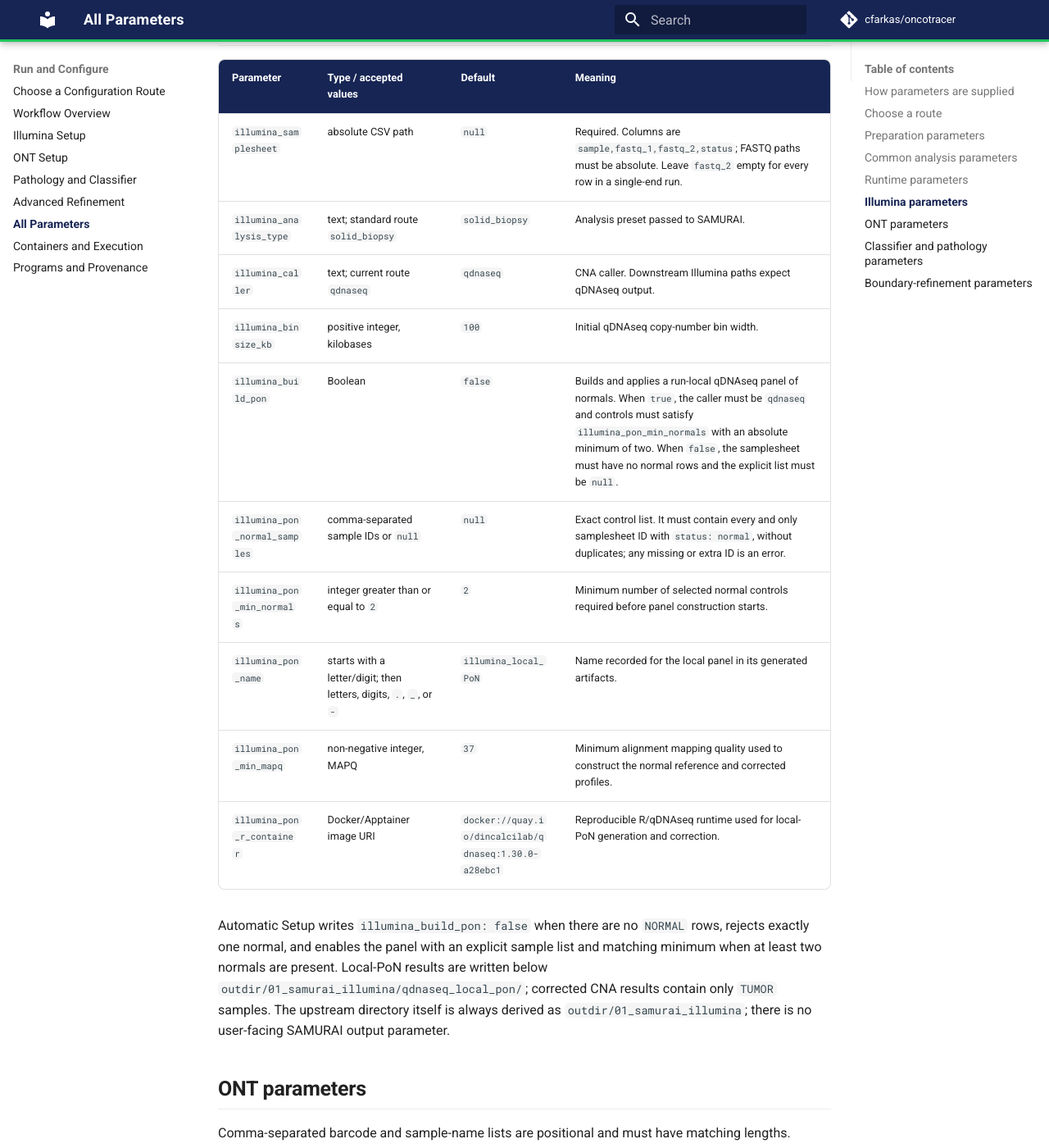
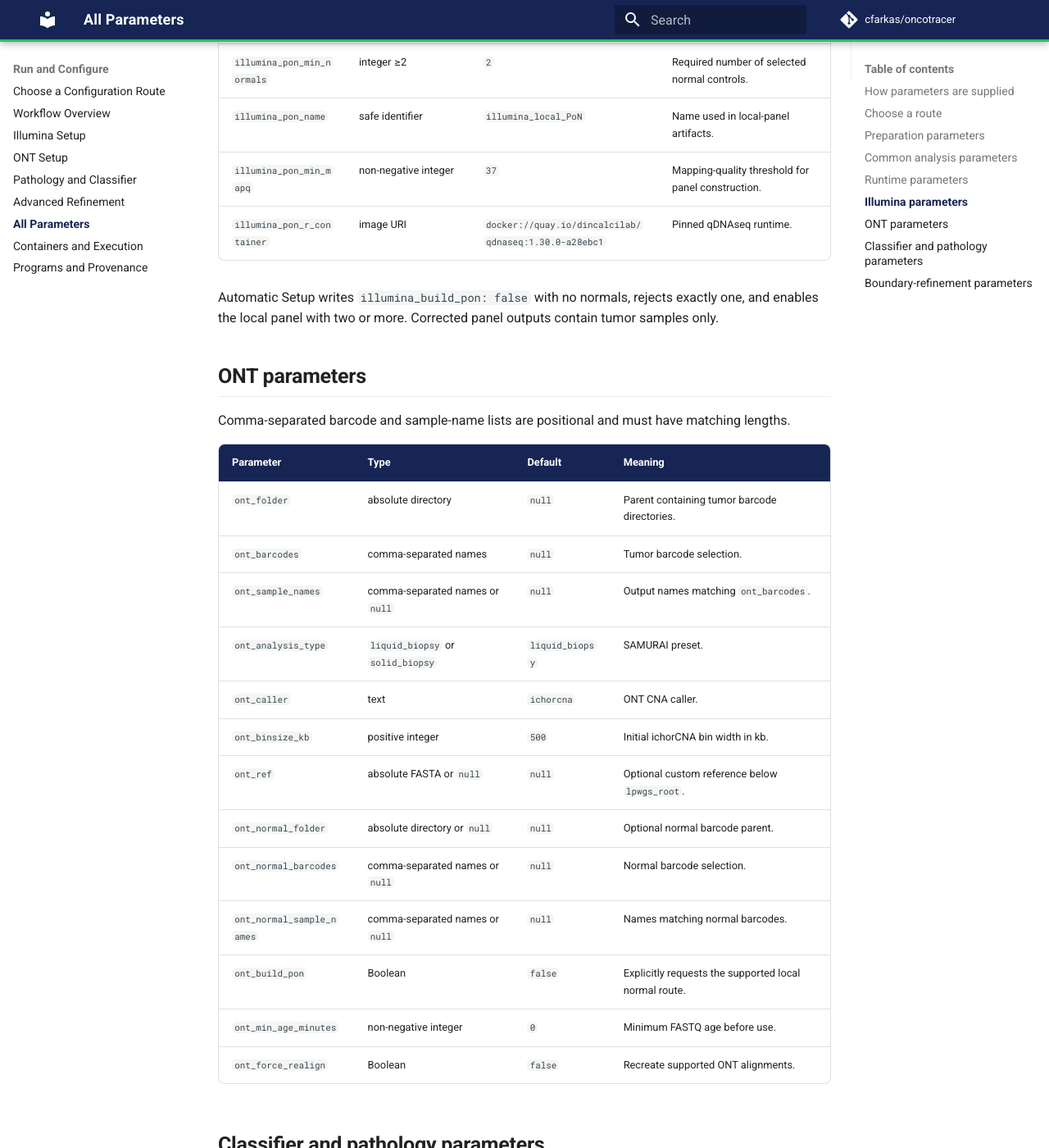
Before and after one commit to cfarkas/oncotracer, an MkDocs documentation site: the page built from docs/configuration/parameter_reference.md, in a window 1280 px wide and 1400 px high, scrolled down 3626 px. Shown: the whole window at 82% size. Built offline with MkDocs 1.6.1 and Material for MkDocs 9.7.7, drawn with Linux system fonts in a browser that asks for light colours; comment, search, counter and statistics services are not loaded; some of the changed text lies outside the part shown.

Commit message:
Docs: standardize parameter-reference paths

````diff
--- a/docs/configuration/parameter_reference.md
+++ b/docs/configuration/parameter_reference.md
@@ -1,164 +1,153 @@
 # Parameter Reference
 
-This page documents every top-level parameter declared in `nextflow.config`. Beginners normally need only the automatic-setup command or one minimal YAML; keep the remaining defaults until the standard run works.
+This page documents the top-level parameters declared in `nextflow.config`. For a first run, use Automatic Setup or a minimal YAML and keep the remaining defaults.
 
 ## How parameters are supplied
 
-A YAML file contains one `name: value` setting per line:
-
 ```yaml
 mode: illumina
-outdir: /home/student/oncotracer/project/runs/sample_a
+lpwgs_root: /path/to/my/directory/oncotracer/project
+outdir: /path/to/my/directory/oncotracer/project/results/sample_a
 force: false
 ```
 
-Pass it with:
-
 ```bash
-nextflow run main.nf --docker -params-file params/my_illumina.yml -resume
+# Set the standard repository path and run a YAML with Docker.
+REPO_DIR=/path/to/my/directory/oncotracer
+nextflow run "$REPO_DIR/main.nf" --docker \
+  -params-file "$REPO_DIR/params/my_illumina.yml" \
+  -resume
 ```
 
-A command-line pipeline parameter begins with two hyphens, for example `--mode illumina`. A command-line value overrides the same value in the YAML. Nextflow options such as `-resume` and `-stub-run` use one hyphen and are not YAML parameters.
+Pipeline parameters use two hyphens, for example `--mode illumina`. Nextflow options such as `-resume` and `-stub-run` use one hyphen. A command-line value overrides the same YAML value.
 
 ## Choose a route
 
-| Goal | Required route settings |
+| Goal | Route settings |
 | --- | --- |
-| Prepare and verify one software runtime | `--install` and exactly one of `--docker`, `--singularity`, or `--conda` |
-| Generate configuration from Illumina reads | `--auto_params --mode illumina --reads_folder PATH --sample_table FILE` |
-| Generate configuration from ONT reads | `--auto_params --mode ont --reads_folder PATH --sample_table FILE` |
-| Prepare public tests | `--make_test`; optionally `--test_root PATH` |
-| Download and validate the full PRJNA754199 tutorial archive | `--make_prjna754199`; optionally `--test_root PATH` |
-| Run a real Illumina analysis | `mode`, `lpwgs_root`, `outdir`, `illumina_samplesheet` |
-| Run a real ONT analysis | `mode`, `lpwgs_root`, `outdir`, `ont_folder`, `ont_barcodes` |
+| Prepare one runtime | `--install` plus one of `--docker`, `--singularity`, or `--conda` |
+| Generate Illumina configuration | `--auto_params --mode illumina --reads_folder PATH --sample_table FILE` |
+| Generate ONT configuration | `--auto_params --mode ont --reads_folder PATH --sample_table FILE` |
+| Prepare the small public tests | `--make_test`; optional `--test_root PATH` |
+| Download the PRJNA754199 archive | `--make_prjna754199`; optional `--test_root PATH` |
+| Run Illumina | `mode`, `lpwgs_root`, `outdir`, `illumina_samplesheet` |
+| Run ONT | `mode`, `lpwgs_root`, `outdir`, `ont_folder`, `ont_barcodes` |
 
-`--install`, `--make_test`, `--make_prjna754199`, and `--auto_params` are preparation routes: each writes its documented files and stops. They do not perform the real CNA workflow. When more than one route flag is present, precedence follows that order.
+Preparation routes create files and stop before the CNA analysis.
 
 ## Preparation parameters
 
-| Parameter | Type / accepted values | Effective default | Meaning |
+| Parameter | Type | Default | Meaning |
 | --- | --- | --- | --- |
-| `install` | Boolean | `false` | Prepare and smoke-test one explicitly selected runtime, cache SAMURAI v1.4.0, write a manifest, and stop. Use as `--install`. |
-| `install_dir` | absolute directory or `null` | `<repository>/.oncotracer/install` | Alternate destination for `install_manifest.txt`. Runtime and SAMURAI caches remain below `lpwgs_root`. |
-| `make_test` | Boolean | `false` | Download or reuse public FASTQs and write quick-start YAML files. Use as `--make_test`. |
-| `make_prjna754199` | Boolean | `false` | Download and validate the 12 FASTQs in the full PRJNA754199 tutorial, then stop. Use as `--make_prjna754199`. |
-| `test_root` | absolute directory or `null` | `<repository>/test` | Alternate destination for public inputs, configurations, work, and results. |
-| `auto_params` | Boolean | `false` | Generate a run YAML from a reads folder and sample table. Use as `--auto_params`. |
-| `reads_folder` | absolute directory | `null` | Flat all-single-end or all-paired FASTQ folder for Illumina, or the ONT `fastq_pass` folder containing barcode directories. Required with `auto_params`. |
-| `sample_table` | absolute CSV, TSV, or whitespace-delimited TXT path | `null` | Illumina `sample_name,status` table or ONT `barcode,sample_name,status` table. Required with `auto_params`. |
-| `auto_config_dir` | absolute directory or `null` | `<reads_folder>/oncotracer_config` | Destination for the generated YAML, audit manifest, and, for Illumina, samplesheet. |
+| `install` | Boolean | `false` | Prepare and test one selected runtime, cache SAMURAI v1.4.0, write a manifest, and stop. |
+| `install_dir` | absolute directory or `null` | `<repository>/.oncotracer/install` | Optional alternate manifest destination. |
+| `make_test` | Boolean | `false` | Download/reuse small public FASTQs and write QuickStart YAMLs. |
+| `make_prjna754199` | Boolean | `false` | Download and validate the 12 PRJNA754199 FASTQs. |
+| `test_root` | absolute directory or `null` | `<repository>/test` | Public input, configuration, work, and result root. |
+| `auto_params` | Boolean | `false` | Generate a YAML from a reads folder and sample table. |
+| `reads_folder` | absolute directory | `null` | Illumina FASTQ folder or ONT `fastq_pass` parent. |
+| `sample_table` | CSV/TSV/TXT path | `null` | Illumina `sample_name,status` or ONT `barcode,sample_name,status` table. |
+| `auto_config_dir` | absolute directory or `null` | `<reads_folder>/oncotracer_config` | Generated YAML, manifest, and Illumina samplesheet destination. |
 | `auto_outdir` | absolute directory or `null` | `<reads_folder>/oncotracer_results` | Result path written into the generated YAML. |
 
 ## Common analysis parameters
 
-| Parameter | Type / accepted values | Default | Meaning |
+| Parameter | Type | Default | Meaning |
 | --- | --- | --- | --- |
-| `mode` | `illumina` or `ont` | `null` | Selects the sequencing route. Required for automatic setup and real analysis. |
-| `lpwgs_root` | absolute directory | `/media/server/STORAGE/LPWGS_2025` | Common parent mounted into Docker/Singularity. This repository default is site-specific: set it explicitly and keep all configured inputs, references, and outputs below it. |
-| `outdir` | absolute directory | `null` | Main result directory. Required for real analysis. |
-| `force` | Boolean | `false` | Requests supported overwrite/recompute behavior in wrappers. Keep `false` for real projects; use a new `outdir` for a new experiment. |
+| `mode` | `illumina` or `ont` | `null` | Selects the sequencing route. |
+| `lpwgs_root` | absolute directory | site-specific repository default | Common parent visible to the selected runtime. Set it explicitly. |
+| `outdir` | absolute directory | `null` | Main result directory. |
+| `force` | Boolean | `false` | Requests supported refresh behavior. Keep false for real projects. |
 
 ## Runtime parameters
 
-Use exactly one of `--docker`, `--singularity`, or `--conda` for installation or a real run. Installation rejects a missing or ambiguous runtime flag before starting a process.
+Use exactly one runtime option for installation or analysis.
 
-| Parameter | Type / accepted values | Default | Meaning |
+| Parameter | Type | Default | Meaning |
 | --- | --- | --- | --- |
-| `docker` | Boolean | `false` | Enables Docker when passed as `--docker`. Recommended for a workstation. |
-| `singularity` | Boolean | `false` | Enables Singularity/Apptainer when passed as `--singularity`. Common on HPC. |
-| `conda` | Boolean | `false` | Enables the Conda fallback when passed as `--conda`. |
-| `docker_image` | container image name | `carlosfarkas/oncotracer:latest` | Image used for Docker processes. |
-| `singularity_image` | container URI | `docker://carlosfarkas/oncotracer:latest` | Image pulled by Singularity/Apptainer. |
-| `docker_user` | text in `UID:GID` form | `1000:1000` | User and group used inside Docker to avoid root-owned results. |
-| `docker_container_options` | Docker option string | `--entrypoint ""` | Clears the image entry point for Nextflow-launched tasks. Advanced runtime setting. |
+| `docker` | Boolean | `false` | Enables Docker with `--docker`. |
+| `singularity` | Boolean | `false` | Enables Singularity/Apptainer with `--singularity`. |
+| `conda` | Boolean | `false` | Enables the Conda fallback with `--conda`. |
+| `docker_image` | image name | `carlosfarkas/oncotracer:latest` | Docker image. |
+| `singularity_image` | image URI | `docker://carlosfarkas/oncotracer:latest` | Singularity/Apptainer image. |
+| `docker_user` | `UID:GID` | `1000:1000` | Container user/group for output ownership. |
+| `docker_container_options` | option string | `--entrypoint ""` | Advanced Docker settings. |
 
 ## Illumina parameters
 
-| Parameter | Type / accepted values | Default | Meaning |
+| Parameter | Type | Default | Meaning |
 | --- | --- | --- | --- |
-| `illumina_samplesheet` | absolute CSV path | `null` | Required. Columns are `sample,fastq_1,fastq_2,status`; FASTQ paths must be absolute. Leave `fastq_2` empty for every row in a single-end run. |
-| `illumina_analysis_type` | text; standard route `solid_biopsy` | `solid_biopsy` | Analysis preset passed to SAMURAI. |
-| `illumina_caller` | text; current route `qdnaseq` | `qdnaseq` | CNA caller. Downstream Illumina paths expect qDNAseq output. |
-| `illumina_binsize_kb` | positive integer, kilobases | `100` | Initial qDNAseq copy-number bin width. |
-| `illumina_build_pon` | Boolean | `false` | Builds and applies a run-local qDNAseq panel of normals. When `true`, the caller must be `qdnaseq` and controls must satisfy `illumina_pon_min_normals` with an absolute minimum of two. When `false`, the samplesheet must have no normal rows and the explicit list must be `null`. |
-| `illumina_pon_normal_samples` | comma-separated sample IDs or `null` | `null` | Exact control list. It must contain every and only samplesheet ID with `status: normal`, without duplicates; any missing or extra ID is an error. |
-| `illumina_pon_min_normals` | integer greater than or equal to `2` | `2` | Minimum number of selected normal controls required before panel construction starts. |
-| `illumina_pon_name` | starts with a letter/digit; then letters, digits, `.`, `_`, or `-` | `illumina_local_PoN` | Name recorded for the local panel in its generated artifacts. |
-| `illumina_pon_min_mapq` | non-negative integer, MAPQ | `37` | Minimum alignment mapping quality used to construct the normal reference and corrected profiles. |
-| `illumina_pon_r_container` | Docker/Apptainer image URI | `docker://quay.io/dincalcilab/qdnaseq:1.30.0-a28ebc1` | Reproducible R/qDNAseq runtime used for local-PoN generation and correction. |
+| `illumina_samplesheet` | absolute CSV path | `null` | Columns: `sample,fastq_1,fastq_2,status`. |
+| `illumina_analysis_type` | text | `solid_biopsy` | SAMURAI analysis preset. |
+| `illumina_caller` | text | `qdnaseq` | Illumina CNA caller. |
+| `illumina_binsize_kb` | positive integer | `100` | Initial qDNAseq bin width in kb. |
+| `illumina_build_pon` | Boolean | `false` | Build and apply a local qDNAseq normal reference. |
+| `illumina_pon_normal_samples` | comma-separated IDs or `null` | `null` | Every and only samplesheet IDs marked normal. |
+| `illumina_pon_min_normals` | integer ≥2 | `2` | Required number of selected normal controls. |
+| `illumina_pon_name` | safe identifier | `illumina_local_PoN` | Name used in local-panel artifacts. |
+| `illumina_pon_min_mapq` | non-negative integer | `37` | Mapping-quality threshold for panel construction. |
+| `illumina_pon_r_container` | image URI | `docker://quay.io/dincalcilab/qdnaseq:1.30.0-a28ebc1` | Pinned qDNAseq runtime. |
 
-Automatic Setup writes `illumina_build_pon: false` when there are no `NORMAL`
-rows, rejects exactly one normal, and enables the panel with an explicit sample
-list and matching minimum when at least two normals are present. Local-PoN
-results are written below
-`outdir/01_samurai_illumina/qdnaseq_local_pon/`; corrected CNA results contain
-only `TUMOR` samples. The upstream directory itself is always derived as
-`outdir/01_samurai_illumina`; there is no user-facing SAMURAI output parameter.
+Automatic Setup writes `illumina_build_pon: false` with no normals, rejects exactly one, and enables the local panel with two or more. Corrected panel outputs contain tumor samples only.
 
 ## ONT parameters
 
 Comma-separated barcode and sample-name lists are positional and must have matching lengths.
 
-| Parameter | Type / accepted values | Default | Meaning |
+| Parameter | Type | Default | Meaning |
 | --- | --- | --- | --- |
-| `ont_folder` | absolute directory | `null` | Required. Parent containing tumor barcode FASTQ directories. |
-| `ont_barcodes` | comma-separated directory names | `null` | Required. Tumor barcode selection. |
-| `ont_sample_names` | comma-separated sample names or `null` | `null` | Output names corresponding one-to-one with `ont_barcodes`; strongly recommended. |
-| `ont_analysis_type` | `liquid_biopsy` or `solid_biopsy` | `liquid_biopsy` | SAMURAI analysis preset. |
-| `ont_caller` | text; current downstream route `ichorcna` | `ichorcna` | CNA caller. Current OncoTracer ONT refinement expects ichorCNA outputs. |
-| `ont_binsize_kb` | positive integer, kilobases | `500` | Initial ichorCNA copy-number bin width. |
-| `ont_ref` | absolute FASTA path or `null` | `null` | Optional custom reference. Keep it below `lpwgs_root`. |
-| `ont_normal_folder` | absolute directory or `null` | `null` | Optional parent containing normal/control barcode directories. |
-| `ont_normal_barcodes` | comma-separated directory names or `null` | `null` | Normal barcode selection. Supply with `ont_normal_folder`. |
-| `ont_normal_sample_names` | comma-separated names or `null` | `null` | Names corresponding one-to-one with normal barcodes. |
-| `ont_build_pon` | Boolean | `false` | Explicitly requests the supported local panel-of-normals route. Supplying normal inputs also activates the wrapper's default local PoN behavior. |
-| `ont_min_age_minutes` | non-negative integer, minutes | `0` | Minimum FASTQ age. Use `0` for completed data; use a positive value to avoid files still being written. |
-| `ont_force_realign` | Boolean | `false` | Recreate supported ONT alignments instead of reusing existing ones. |
-
-The upstream directory is always derived as `outdir/01_samurai_ont`; there is no user-facing SAMURAI output parameter.
+| `ont_folder` | absolute directory | `null` | Parent containing tumor barcode directories. |
+| `ont_barcodes` | comma-separated names | `null` | Tumor barcode selection. |
+| `ont_sample_names` | comma-separated names or `null` | `null` | Output names matching `ont_barcodes`. |
+| `ont_analysis_type` | `liquid_biopsy` or `solid_biopsy` | `liquid_biopsy` | SAMURAI preset. |
+| `ont_caller` | text | `ichorcna` | ONT CNA caller. |
+| `ont_binsize_kb` | positive integer | `500` | Initial ichorCNA bin width in kb. |
+| `ont_ref` | absolute FASTA or `null` | `null` | Optional custom reference below `lpwgs_root`. |
+| `ont_normal_folder` | absolute directory or `null` | `null` | Optional normal barcode parent. |
+| `ont_normal_barcodes` | comma-separated names or `null` | `null` | Normal barcode selection. |
+| `ont_normal_sample_names` | comma-separated names or `null` | `null` | Names matching normal barcodes. |
+| `ont_build_pon` | Boolean | `false` | Explicitly requests the supported local normal route. |
+| `ont_min_age_minutes` | non-negative integer | `0` | Minimum FASTQ age before use. |
+| `ont_force_realign` | Boolean | `false` | Recreate supported ONT alignments. |
 
 ## Classifier and pathology parameters
 
-These settings matter only when `run_cna_classifier: true`. A pathology CSV is optional even when the classifier is enabled.
-
-| Parameter | Type / accepted values | Default | Meaning |
+| Parameter | Type | Default | Meaning |
 | --- | --- | --- | --- |
 | `run_cna_classifier` | Boolean | `false` | Adds stage `05_cna_classifier`. |
-| `cna_classifier_sample_set` | context name | `broad_cancer` | Classification context, for example `broad_cancer`, `lymphoma`, `breast`, `pancreas`, `colorectal`, `leukemia`, `brain_cns`, `lung`, `prostate`, `ovarian`, `gastric`, or `sarcoma`. |
-| `cna_classifier_profile` | `conda`, `docker`, `singularity`, or `local_gistic` | `conda` | Nextflow profile used by the nested classifier workflow. Advanced setting. |
-| `pathology_csv` | absolute CSV path or `null` | `null` | Optional pathology metadata; keep it below `lpwgs_root`. |
-| `pathology_sample_col` | CSV column name | `illumina_sample_id` | Column whose values exactly match OncoTracer sample IDs. |
-| `pathology_case_col` | CSV column name | `case_code` | Case/accession identifier column. |
-| `pathology_diagnosis_col` | CSV column name | `final_diagnosis` | Diagnosis-text column. |
-| `pathology_use_biomed_models` | Boolean | `true` | Attempts supported biomedical-model pathology scoring when pathology data are supplied. Failures are reported without disabling the CNA-only workflow. |
-| `pathology_biomed_local_files_only` | Boolean | `false` | When `true`, use only already-cached biomedical model files. |
-
-See [Pathology and Classifier](pathology.md) before enabling these settings.
+| `cna_classifier_sample_set` | context name | `broad_cancer` | Classification context selected from study design. |
+| `cna_classifier_profile` | runtime profile | `conda` | Nested classifier runtime. |
+| `pathology_csv` | absolute CSV or `null` | `null` | Optional matched pathology table. |
+| `pathology_sample_col` | column name | `illumina_sample_id` | Column matching OncoTracer sample IDs. |
+| `pathology_case_col` | column name | `case_code` | Case/accession column. |
+| `pathology_diagnosis_col` | column name | `final_diagnosis` | Diagnosis-text column. |
+| `pathology_use_biomed_models` | Boolean | `true` | Attempts optional biomedical model assistance. |
+| `pathology_biomed_local_files_only` | Boolean | `false` | Restricts models to an existing local cache. |
 
 ## Boundary-refinement parameters
 
-Stage `02_bam_refinement` runs by default. These parameters tune it; they do not enable it.
+Stage `02_bam_refinement` runs by default. These settings tune it.
 
-| Parameter | Type / accepted values | Default | Meaning |
-| --- | --- | --- | --- |
-| `refine_skip_install` | Boolean | `false` | Prefer an existing refinement environment. A missing environment is still created and required packages may be repaired. |
-| `fine_bin_kb_illumina` | positive integer, kb | `10` | Illumina local read-depth bin width. |
-| `fine_bin_kb_ont` | positive integer, kb | `25` | ONT local read-depth bin width. |
-| `search_radius_bins` | non-negative integer, coarse bins per side | `2` | Search distance around each original boundary. |
-| `min_mapq` | non-negative integer, MAPQ | `20` | Minimum read mapping quality. |
-| `min_local_log2_diff_illumina` | non-negative number, log2 ratio | `0.10` | Minimum local Illumina depth step. |
-| `min_local_log2_diff_ont` | non-negative number, log2 ratio | `0.12` | Minimum local ONT depth step. |
-| `min_adjacent_seg_delta` | non-negative number, log2 ratio | `0.10` | Minimum difference between adjacent coarse segments. |
-| `min_bic_gain` | number, BIC units | `6` | Minimum local model-fit improvement. |
-| `permutations` | non-negative integer | `300` | Empirical permutations; `0` disables this calculation. |
-| `permutation_p` | number from `0` to `1` | `0.05` | Empirical p-value threshold used by `p_and_bic`. |
-| `accept_rule` | `p_and_bic`, `bic_only`, or `permissive` | `p_and_bic` | Rule for accepting a boundary shift. |
-| `max_ci_fraction_of_coarse` | non-negative number, fraction | `1.0` | Maximum confidence-interval width relative to the coarse bin. |
-| `zipcnv_mode` | `off`, `adapted`, `official`, or `both` | `adapted` | ZIPcnv comparison mode. |
-| `zipcnv_window_bins` | positive integer, fine bins | `5` | Adapted ZIPcnv local window. |
-| `zipcnv_k` | non-negative number | `0.05` | Adapted ZIPcnv tuning constant. |
-| `zipcnv_min_segment_bins` | positive integer, bins | `3` | Minimum retained ZIPcnv segment length. |
-| `zipcnv_min_abs_log2` | non-negative number, log2 ratio | `0.25` | Minimum retained absolute ZIPcnv signal. |
-| `zipcnv_compare_min_overlap` | number from `0` to `1` | `0.50` | Minimum overlap for refined/ZIPcnv comparison. |
+| Parameter | Default | Meaning |
+| --- | ---: | --- |
+| `refine_skip_install` | `false` | Prefer an existing refinement environment. |
+| `fine_bin_kb_illumina` | `10` | Illumina local depth-bin width in kb. |
+| `fine_bin_kb_ont` | `25` | ONT local depth-bin width in kb. |
+| `search_radius_bins` | `2` | Search distance around each original boundary. |
+| `min_mapq` | `20` | Minimum read mapping quality. |
+| `min_local_log2_diff_illumina` | `0.10` | Minimum local Illumina depth step. |
+| `min_local_log2_diff_ont` | `0.12` | Minimum local ONT depth step. |
+| `min_adjacent_seg_delta` | `0.10` | Minimum adjacent coarse-segment difference. |
+| `min_bic_gain` | `6` | Minimum local model-fit improvement. |
+| `permutations` | `300` | Empirical permutations; `0` disables them. |
+| `permutation_p` | `0.05` | Empirical p-value threshold. |
+| `accept_rule` | `p_and_bic` | Boundary-shift acceptance rule. |
+| `max_ci_fraction_of_coarse` | `1.0` | Maximum confidence-interval width relative to a coarse bin. |
+| `zipcnv_mode` | `adapted` | ZIPcnv comparison mode. |
+| `zipcnv_window_bins` | `5` | Adapted ZIPcnv local window. |
+| `zipcnv_k` | `0.05` | Adapted ZIPcnv tuning constant. |
+| `zipcnv_min_segment_bins` | `3` | Minimum retained ZIPcnv segment length. |
+| `zipcnv_min_abs_log2` | `0.25` | Minimum retained absolute signal. |
+| `zipcnv_compare_min_overlap` | `0.50` | Minimum overlap for comparison. |
 
-See [Boundary Refinement](refinement.md) for a complete controlled experiment. Keep the defaults for an initial run.
+See [Boundary Refinement](refinement.md) for a controlled comparison. Keep defaults for an initial analysis.
````
